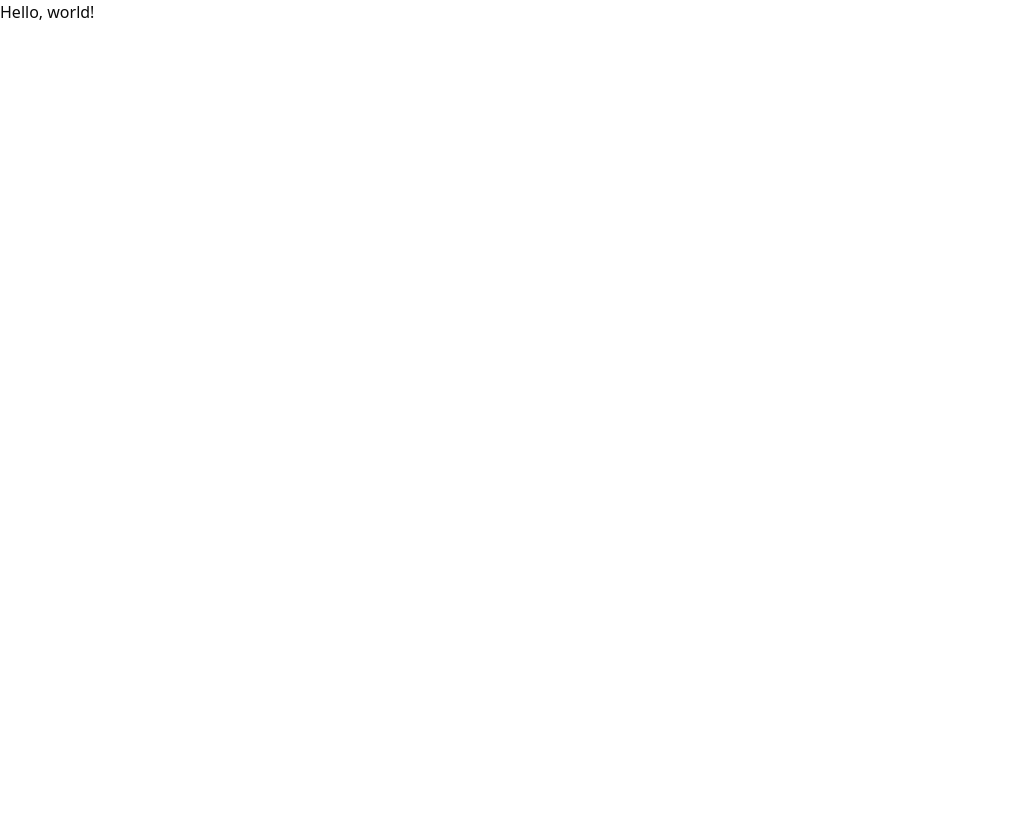
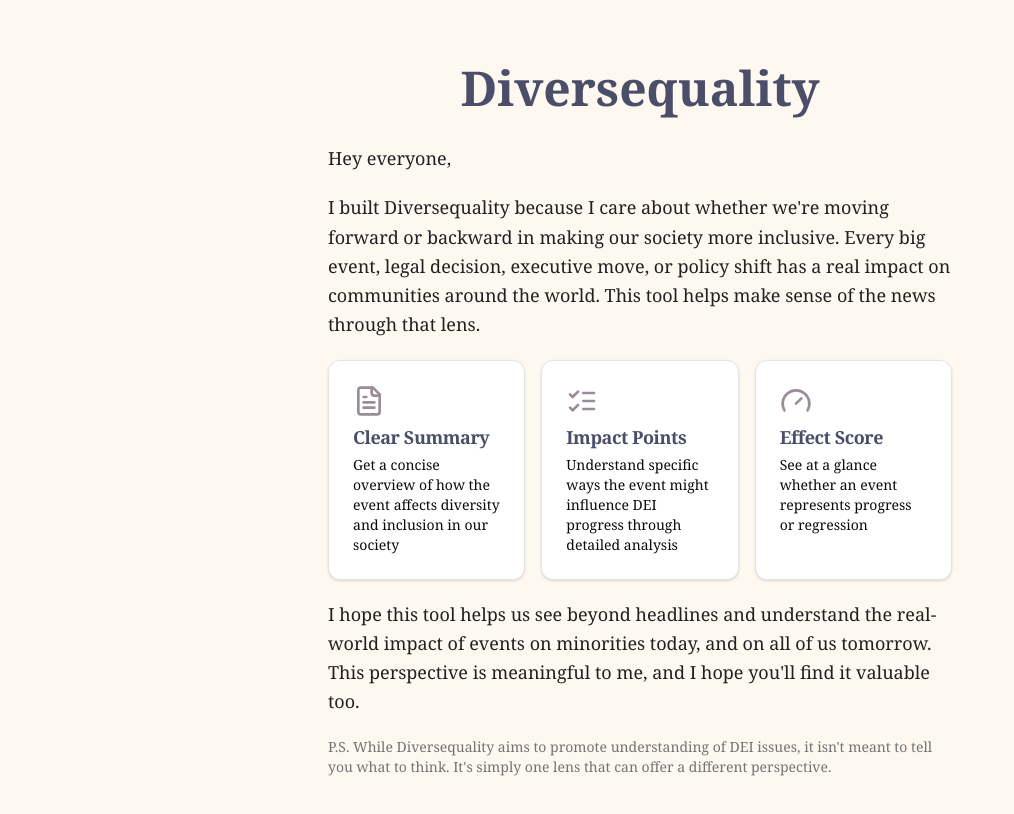
Before and after one commit to vpukhanov/diversequality, a Next.js app: page / in a window 1280 px wide. Shown: the top 814 px of the page, without its empty margins (0-1014 px from the left). Built offline with nearby package versions, Linux system fonts and the light colour scheme.

Commit message:
feat: setup homepage

```diff
--- a/app/globals.css
+++ b/app/globals.css
@@ -4,8 +4,8 @@
 
 @layer base {
   :root {
-    --background: 0 0% 100%;
-    --foreground: 0 0% 3.9%;
+    --background: 32 100% 97%;
+    --foreground: 0 0% 13%;
     --card: 0 0% 100%;
     --card-foreground: 0 0% 3.9%;
     --popover: 0 0% 100%;
@@ -17,7 +17,7 @@
     --muted: 0 0% 96.1%;
     --muted-foreground: 0 0% 45.1%;
     --accent: 0 0% 96.1%;
-    --accent-foreground: 0 0% 9%;
+    --accent-foreground: 232 17% 35%;
     --destructive: 0 84.2% 60.2%;
     --destructive-foreground: 0 0% 98%;
     --border: 0 0% 89.8%;
--- a/app/layout.tsx
+++ b/app/layout.tsx
@@ -1,12 +1,4 @@
-import type { Metadata } from "next";
-
 import "./globals.css";
-
-export const metadata: Metadata = {
-  title: "Diversequality",
-  description:
-    "Look at the global events through the lens of diversity and inclusion",
-};
 
 export default function RootLayout({
   children,
@@ -15,7 +7,11 @@ export default function RootLayout({
 }>) {
   return (
     <html lang="en">
-      <body className="antialiased">{children}</body>
+      <body className="font-serif antialiased">
+        <div className="mx-auto flex min-h-screen max-w-2xl flex-col items-center justify-center px-6 py-16">
+          {children}
+        </div>
+      </body>
     </html>
   );
 }
--- a/app/page.tsx
+++ b/app/page.tsx
@@ -1,3 +1,56 @@
+import { FileText, ListChecks, Gauge } from "lucide-react";
+import type { Metadata } from "next";
+
+import FeatureCard from "@/components/feature-card";
+
+export const metadata: Metadata = {
+  title: "Diversequality",
+  description:
+    "Look at the global events through the lens of diversity and inclusion",
+};
+
 export default function Home() {
-  return <div>Hello, world!</div>;
+  return (
+    <main className="space-y-5 text-lg leading-relaxed">
+      <h1 className="mb-8 text-center text-4xl font-bold text-accent-foreground md:text-5xl">
+        Diversequality
+      </h1>
+      <p>Hey everyone,</p>
+      <p>
+        I built Diversequality because I care about whether we&apos;re moving
+        forward or backward in making our society more inclusive. Every big
+        event, legal decision, executive move, or policy shift has a real impact
+        on communities around the world. This tool helps make sense of the news
+        through that lens.
+      </p>
+      <div className="my-12 grid gap-4 md:grid-cols-3">
+        <FeatureCard
+          title="Clear Summary"
+          description="Get a concise overview of how the event affects diversity and inclusion in our society"
+          icon={<FileText className="h-8 w-8 text-[#9A8C98]" />}
+        />
+        <FeatureCard
+          title="Impact Points"
+          description="Understand specific ways the event might influence DEI progress through detailed analysis"
+          icon={<ListChecks className="h-8 w-8 text-[#9A8C98]" />}
+        />
+        <FeatureCard
+          title="Effect Score"
+          description="See at a glance whether an event represents progress or regression"
+          icon={<Gauge className="h-8 w-8 text-[#9A8C98]" />}
+        />
+      </div>
+      <p>
+        I hope this tool helps us see beyond headlines and understand the
+        real-world impact of events on minorities today, and on all of us
+        tomorrow. This perspective is meaningful to me, and I hope you&apos;ll
+        find it valuable too.
+      </p>
+      <p className="text-sm text-muted-foreground">
+        P.S. While Diversequality aims to promote understanding of DEI issues,
+        it isn&apos;t meant to tell you what to think. It&apos;s simply one lens
+        that can offer a different perspective.
+      </p>
+    </main>
+  );
 }
--- /dev/null
+++ b/components/feature-card.tsx
@@ -0,0 +1,27 @@
+import { ReactNode } from "react";
+
+import { Card, CardHeader, CardTitle, CardContent } from "./ui/card";
+
+export default function FeatureCard({
+  title,
+  description,
+  icon,
+}: {
+  title: string;
+  description: string;
+  icon: ReactNode;
+}) {
+  return (
+    <Card>
+      <CardHeader className="pb-1">
+        {icon}
+        <CardTitle className="text-lg text-accent-foreground">
+          {title}
+        </CardTitle>
+      </CardHeader>
+      <CardContent>
+        <p className="text-sm">{description}</p>
+      </CardContent>
+    </Card>
+  );
+}
--- a/eslint.config.mjs
+++ b/eslint.config.mjs
@@ -10,7 +10,7 @@ const compat = new FlatCompat({
 });
 
 const eslintConfig = [
-  ...compat.extends("next/core-web-vitals", "next/typescript"),
+  ...compat.extends("next/core-web-vitals", "next/typescript", "prettier"),
 ];
 
 export default eslintConfig;
--- a/package.json
+++ b/package.json
@@ -24,6 +24,7 @@
     "@types/react-dom": "^19",
     "eslint": "^9",
     "eslint-config-next": "15.1.6",
+    "eslint-config-prettier": "^10.0.1",
     "postcss": "^8",
     "prettier": "^3.4.2",
     "prettier-plugin-tailwindcss": "^0.6.11",
```
Also changed, not shown: 1 other file (tests, documents, lock files or other folders).
